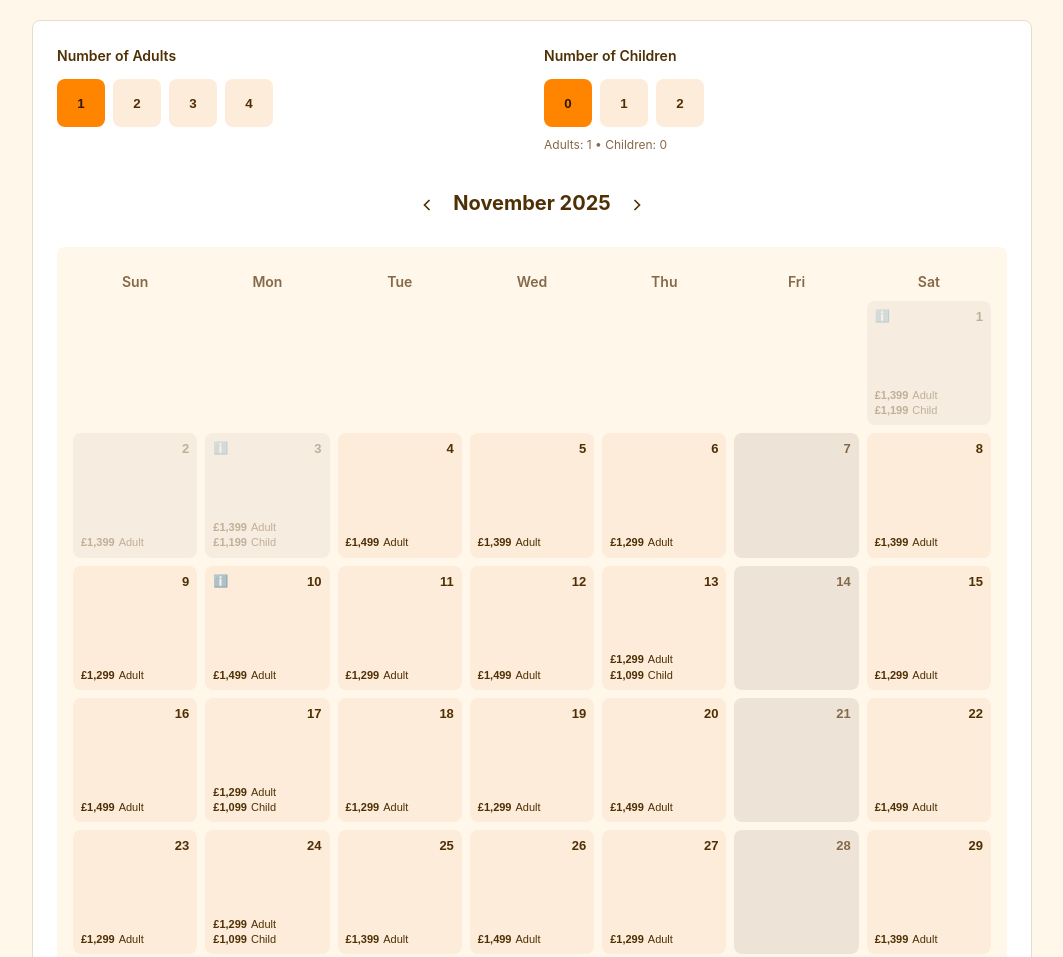
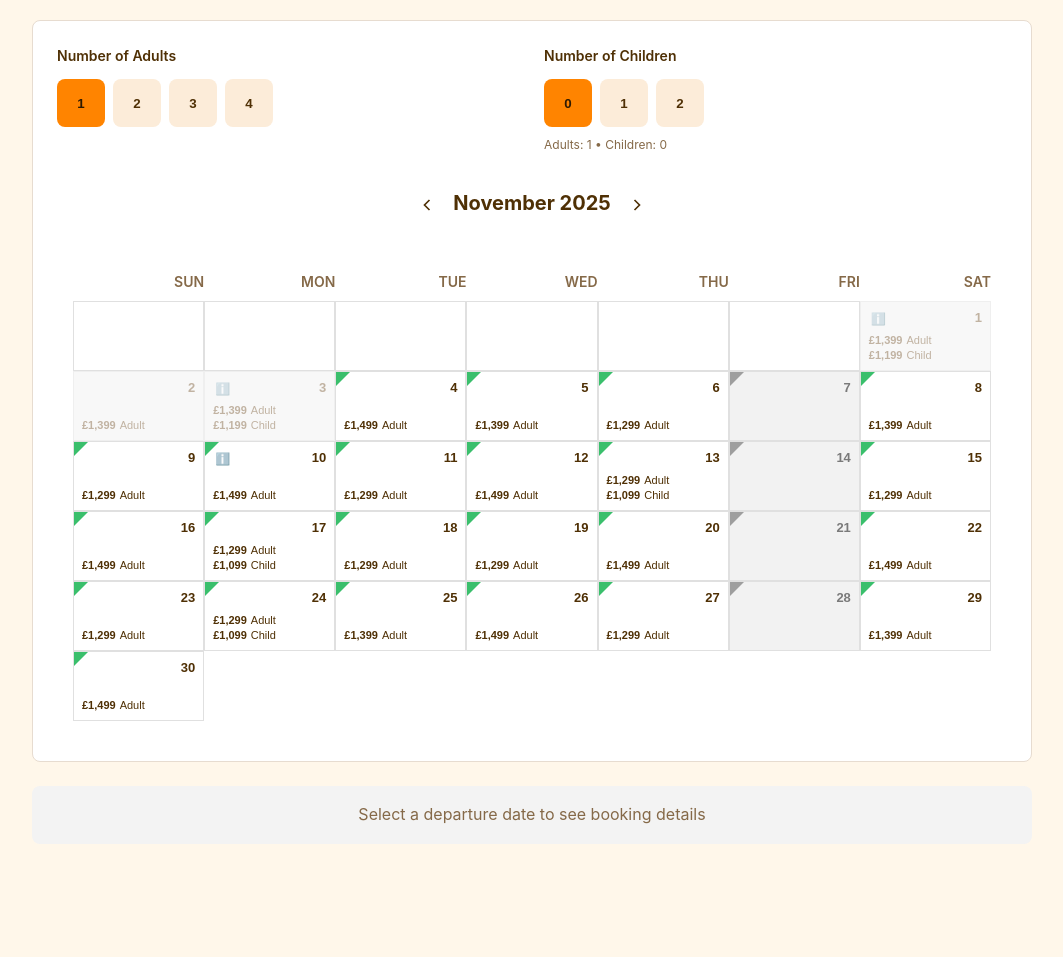
Before and after one commit to mattillston/selfguidedcalendar, a plain HTML site: page index.html in a window 1280 px wide. Shown: the top 957 px of the page, without its empty margins (108-1171 px from the left). After the commit the page ends 864 px from the top, so only its background shows below. Drawn offline with Linux system fonts and the light colour scheme.

Commit message:
Styling updates

```diff
--- a/calendar.js
+++ b/calendar.js
@@ -413,62 +413,52 @@ function renderBookingSummary() {
   const monthData = getMonthData()
 
   if (!selectedDate) {
-    bookingSummaryEl.innerHTML = `
-      <div class="text-center">
-        <p class="muted-text">Select a departure date to see booking details</p>
-      </div>
-    `
+    bookingSummaryEl.innerHTML = `<div class="booking-summary-empty">Select a departure date to see booking details</div>`
     return
   }
 
   const selectedDayInfo = monthData[selectedDate.getDate()]
-  const selectedDuration = selectedDayInfo?.duration ?? DEFAULT_TOUR_DURATION_DAYS
   const band = getPriceBandForGroupSize(selectedDayInfo, adultCount + childCount)
   const priceAdultPP = band?.adult ?? null
   const priceChildPP = band?.child ?? band?.adult ?? null
   const selectedSku = band?.sku ?? ""
 
-  const totalPrice =
-    priceAdultPP != null && priceChildPP != null ? priceAdultPP * adultCount + priceChildPP * childCount : 0
+  const adultPriceText = priceAdultPP != null ? `£${priceAdultPP.toLocaleString("en-GB")}` : "—"
+  const adultSegment = `<span class="booking-summary-item">Adult ${adultPriceText} (x${adultCount})</span>`
 
-  const returnDate = new Date(selectedDate.getTime() + (selectedDuration - 1) * 24 * 60 * 60 * 1000)
+  let childSegment = ""
+  let childTotal = 0
+  let hasChildTotal = true
+
+  if (childCount > 0) {
+    const childPriceText = priceChildPP != null ? `£${priceChildPP.toLocaleString("en-GB")}` : "—"
+    childSegment = `<span class="booking-summary-item">Child ${childPriceText} (x${childCount})</span>`
+    if (priceChildPP != null) {
+      childTotal = priceChildPP * childCount
+    } else {
+      hasChildTotal = false
+    }
+  }
+
+  const adultTotal = priceAdultPP != null ? priceAdultPP * adultCount : null
+  const canComputeTotal = adultTotal != null && hasChildTotal
+  const totalValue = canComputeTotal ? adultTotal + childTotal : null
+  const totalText = totalValue != null ? `£${totalValue.toLocaleString("en-GB")}` : "—"
 
   const startDate = selectedDate.toISOString().split("T")[0]
-  const bookingUrl = `https://secure.keadventure.com/book?sku=${selectedSku}&date=${startDate}&adults=${adultCount}&children=${childCount}`
-
-  const childrenLine =
-    childCount > 0
-      ? `
-    <div class="booking-line">
-      <span>Children (${childCount}) × £${priceChildPP?.toLocaleString("en-GB") ?? "—"}</span>
-      <span>${priceChildPP != null ? "£" + (priceChildPP * childCount).toLocaleString("en-GB") : "—"}</span>
-    </div>
-  `
-      : ""
+  const bookingUrl = selectedSku
+    ? `https://secure.keadventure.com/book?sku=${selectedSku}&date=${startDate}&adults=${adultCount}&children=${childCount}`
+    : "#"
 
   bookingSummaryEl.innerHTML = `
     <div class="booking-summary-content">
-      <div class="booking-info">
-        <p class="booking-label">Departure Date</p>
-        <p class="booking-value">${selectedDate.toLocaleDateString("en-GB", { weekday: "long", month: "long", day: "numeric", year: "numeric" })}</p>
-      </div>
-
-      <div class="booking-info">
-        <p class="booking-label">Return Date</p>
-        <p class="booking-date">${returnDate.toLocaleDateString("en-GB", { month: "short", day: "numeric", year: "numeric" })}</p>
-      </div>
-
-      <div class="booking-breakdown">
-        <div class="booking-line">
-          <span>Adults (${adultCount}) × £${priceAdultPP?.toLocaleString("en-GB") ?? "—"}</span>
-          <span>${priceAdultPP != null ? "£" + (priceAdultPP * adultCount).toLocaleString("en-GB") : "—"}</span>
+      <div class="booking-summary-row">
+        ${adultSegment}
+        ${childSegment}
+        <div class="booking-summary-actions">
+          <span class="booking-summary-item booking-summary-total">Total: ${totalText}</span>
+          <a href="${bookingUrl}" target="_blank" class="book-button">BOOK</a>
         </div>
-        ${childrenLine}
-        <div class="booking-total">
-          <span>Total</span>
-          <span>£${totalPrice.toLocaleString("en-GB")}</span>
-        </div>
-        <a href="${bookingUrl}" target="_blank" class="book-button">Book Now</a>
       </div>
     </div>
   `
--- a/index.html
+++ b/index.html
@@ -49,14 +49,14 @@
       <!-- Calendar -->
       <div class="calendar-container">
         <!-- Day headers -->
-        <div class="calendar-grid">
-          <div class="day-header">Sun</div>
-          <div class="day-header">Mon</div>
-          <div class="day-header">Tue</div>
-          <div class="day-header">Wed</div>
-          <div class="day-header">Thu</div>
-          <div class="day-header">Fri</div>
-          <div class="day-header">Sat</div>
+        <div class="calendar-grid day-headers">
+          <div class="day-header">SUN</div>
+          <div class="day-header">MON</div>
+          <div class="day-header">TUE</div>
+          <div class="day-header">WED</div>
+          <div class="day-header">THU</div>
+          <div class="day-header">FRI</div>
+          <div class="day-header">SAT</div>
         </div>
         <!-- Calendar days will be inserted here -->
         <div id="calendar-days" class="calendar-grid"></div>
@@ -65,9 +65,7 @@
 
     <!-- Booking Summary -->
     <div class="card booking-summary" id="booking-summary">
-      <div class="text-center">
-        <p class="muted-text">Select a departure date to see booking details</p>
-      </div>
+      <div class="booking-summary-empty">Select a departure date to see booking details</div>
     </div>
   </div>
 
--- a/styles.css
+++ b/styles.css
@@ -158,7 +158,7 @@ body {
 
 /* Calendar Grid */
 .calendar-container {
-  background-color: var(--background);
+  background-color: #ffffff;
   border-radius: 8px;
   padding: 16px;
   overflow: hidden;
@@ -167,21 +167,21 @@ body {
 .calendar-grid {
   display: grid;
   grid-template-columns: repeat(7, minmax(0, 1fr));
-  gap: 8px;
+  gap: 0;
 }
 
 .day-header {
-  text-align: center;
+  text-align: right;
   font-size: 14px;
   font-weight: 600;
   color: var(--muted-foreground);
   padding: 8px 0;
 }
 
+
 .calendar-day {
-  aspect-ratio: 1;
-  border-radius: 8px;
-  border: none;
+  border-radius: 0;
+  border: 1px solid #e0e0e0;
   padding: 8px;
   position: relative;
   display: flex;
@@ -192,6 +192,7 @@ body {
   font-weight: 500;
   cursor: pointer;
   transition: all 200ms ease-in-out;
+  min-height: 70px;
 }
 
 .calendar-day.empty {
@@ -199,25 +200,29 @@ body {
 }
 
 .calendar-day.past {
-  background-color: var(--muted);
+  background-color: #f2f2f2;
   color: var(--muted-foreground);
   cursor: not-allowed;
   opacity: 0.5;
 }
 
 .calendar-day.unavailable {
-  background-color: var(--muted);
-  color: var(--muted-foreground);
+  background-color: #f2f2f2;
+  color: #7a7a7a;
   cursor: not-allowed;
 }
 
+.calendar-day.unavailable:hover {
+  background-color: #cfcfcf;
+}
+
 .calendar-day.available {
-  background-color: var(--secondary);
-  color: var(--secondary-foreground);
+  background-color: #ffffff;
+  color: var(--foreground);
 }
 
 .calendar-day.available:hover:not(.selected):not(.highlighted) {
-  background-color: rgba(var(--accent-color), 0.3);
+  background-color: #e6f7eb;
 }
 
 .calendar-day.highlighted {
@@ -228,7 +233,6 @@ body {
 .calendar-day.selected {
   background-color: var(--primary);
   color: var(--primary-foreground);
-  box-shadow: 0 0 0 2px var(--primary);
 }
 
 .calendar-day-number {
@@ -264,10 +268,36 @@ body {
   font-weight: 700;
 }
 
+.calendar-day.selected .calendar-day-price-value {
+  font-size: 13px;
+}
+
+.calendar-day.available::before,
+.calendar-day.unavailable::before {
+  content: "";
+  position: absolute;
+  top: 0;
+  left: 0;
+  width: 0;
+  height: 0;
+  border-style: solid;
+  border-width: 14px 14px 0 0;
+  border-color: transparent;
+  pointer-events: none;
+}
+
+.calendar-day.available::before {
+  border-top-color: #3abf6c;
+}
+
+.calendar-day.unavailable::before {
+  border-top-color: #9e9e9e;
+}
+
 .calendar-day .note-icon {
   position: absolute;
-  top: 8px;
-  left: 8px;
+  top: 10px;
+  left: 10px;
 }
 
 .calendar-day.highlighted .calendar-day-price-label,
@@ -277,66 +307,52 @@ body {
 
 /* Booking Summary */
 .booking-summary {
-  border: 1px solid rgba(var(--primary-color), 0.2);
+  background-color: #f3f3f3;
+  border: none;
+  padding: 16px;
 }
 
 .booking-summary-content {
   display: flex;
   flex-direction: column;
+  gap: 12px;
+}
+
+.booking-summary-row {
+  display: flex;
+  flex-wrap: wrap;
+  align-items: center;
   gap: 16px;
 }
 
-.booking-info {
-  display: flex;
-  flex-direction: column;
-}
-
-.booking-label {
-  font-size: 13px;
-  color: var(--muted-foreground);
-  margin-bottom: 4px;
-}
-
-.booking-value {
-  font-size: 18px;
-  font-weight: 600;
-  color: var(--foreground);
-}
-
-.booking-date {
-  font-size: 14px;
-  font-weight: 500;
-  color: var(--foreground);
-}
-
-.booking-breakdown {
-  border-top: 1px solid var(--border);
-  padding-top: 16px;
-  display: flex;
-  flex-direction: column;
-  gap: 8px;
-}
-
-.booking-line {
-  display: flex;
-  justify-content: space-between;
+.booking-summary-item {
   font-size: 14px;
   color: var(--foreground);
 }
 
-.booking-total {
+.booking-summary-actions {
+  margin-left: auto;
   display: flex;
-  justify-content: space-between;
-  font-weight: 700;
-  font-size: 16px;
-  color: var(--foreground);
-  margin-top: 8px;
-  padding-top: 8px;
-  border-top: 1px solid var(--border);
+  align-items: center;
+  gap: 16px;
 }
 
-.booking-footer {
-  font-size: 12px;
+.booking-summary-total {
+  font-weight: 600;
+  font-size: 16px;
+}
+
+.booking-summary .book-button {
+  display: inline-flex;
+  align-items: center;
+  justify-content: center;
+  width: auto;
+  margin-top: 0;
+  padding: 8px 16px;
+}
+
+.booking-summary-empty {
+  text-align: center;
   color: var(--muted-foreground);
 }
 
```
